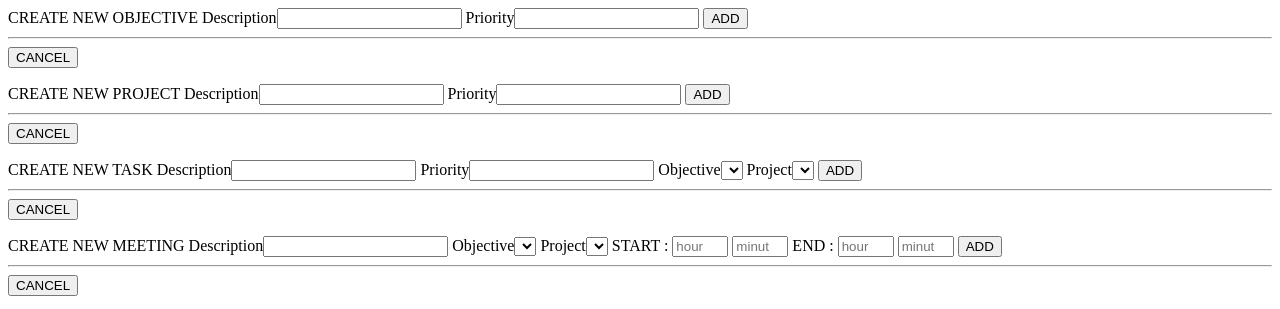
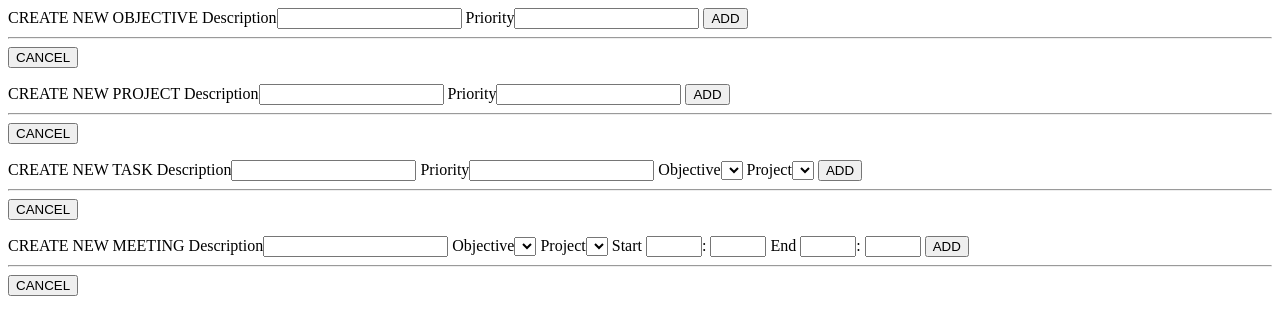
Before and after one commit to g-harel/g-harel.github-io, a PHP site: page /agenda.html in a window 1280 px wide. Shown: the top 309 px of the page. Run offline with PHP 8.4, Linux system fonts and the light colour scheme; lists and menus that the app fills with data are empty.

Commit message:
fixed the labels on the add meetings dialog

```diff
--- a/js/bridge.js
+++ b/js/bridge.js
@@ -381,7 +381,7 @@
 
         // test to add an event to the timeline
         setTimeout(function() {add_event('Meeting','Going over the stuff for the thing',123,450);}, 1000);
-        setTimeout(function() {add_event('Meeting','Going over the stuff for the thing',66,470);}, 2000);
+        setTimeout(function() {add_event('Meeting','Going over the stuff for the thing',66,200);}, 2000);
 
         // fills the times on the scheduling window
         (function() {
--- a/pages/agenda.html
+++ b/pages/agenda.html
@@ -34,13 +34,13 @@
             <label class='sublabel'>Description<input type='text' autocomplete='off' id='meeting_description' class='login'/></label>
             <label class='sublabel'>Objective<select class='dropdown_objectives' id='dropdown_objectives_meeting'></select></label>
             <label class='sublabel'>Project<select class='dropdown_projects' id='dropdown_projects_meeting'></select></label>
-            <label class='sublabel'>START :
-                <input id='start_hour' class='time login' type='number' min='0' max='23' placeholder='hour'/>
-                <input id='start_min' class='time login' type='number' min='0' max='59' placeholder='minute'/>
+            <label class='sublabel time_label'>Start
+                <input id='start_hour' class='time login' type='number' min='0' max='23'/>:
+                <input id='start_min' class='time login' type='number' min='0' max='59'/>
             </label>
-            <label class='sublabel'>END :
-                <input id='end_hour' class='time login' type='number' min='0' max='23' placeholder='hour'/>
-                <input id='end_min' class='time login' type='number' min='0' max='59' placeholder='minute'/>
+            <label class='sublabel time_label'>End
+                <input id='end_hour' class='time login' type='number' min='0' max='23'/>:
+                <input id='end_min' class='time login' type='number' min='0' max='59'/>
             </label>
             <input type='submit' value='ADD' class='button login'/><hr/>
             <input type='button' value='CANCEL' id='cancel' class='button login'/>
--- a/pages/index.php
+++ b/pages/index.php
@@ -15,12 +15,14 @@
         <div id='message'></div>
 
 <?php
+
 if(isset($_SESSION['username']) && isset($_SESSION['password'])) {
     // include('login.html');
     include('agenda.html');
 } else {
     include('login.html');
 }
+
 ?>
 
     </body>
```
Also changed, not shown: css/style.css (+10 -11 lines).
